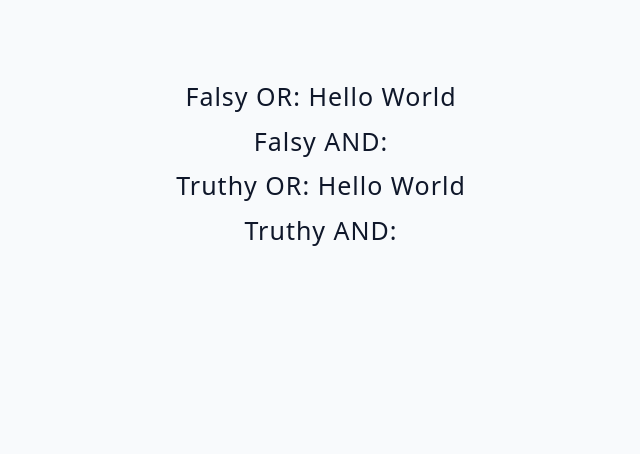
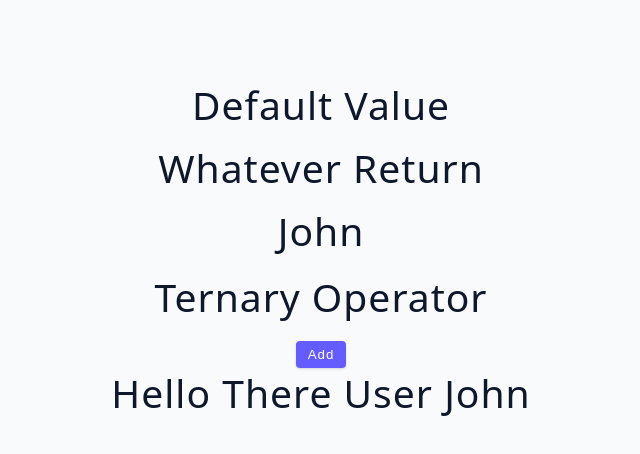
Before and after one commit to fluyid/advanced-react-tutorial, a React (Vite) app: page / in a window 1280 px wide. Shown: the top 454 px of the page, without its empty margins (319-959 px from the left). Built offline with nearby package versions, Linux system fonts and the light colour scheme.

Commit message:
modified short circuit to work with operators and also ternary operators

```diff
--- a/src/App.jsx
+++ b/src/App.jsx
@@ -1,4 +1,4 @@
-import Starter from "./tutorial/03-conditional-rendering/starter/04-short-circuit-overview";
+import Starter from "./tutorial/03-conditional-rendering/starter/05-short-circuit-examples";
 
 function App() {
   return (
--- a/src/tutorial/03-conditional-rendering/starter/05-short-circuit-examples.jsx
+++ b/src/tutorial/03-conditional-rendering/starter/05-short-circuit-examples.jsx
@@ -1,14 +1,45 @@
-import { useState } from 'react';
+import { useState } from "react";
 
 const ShortCircuitExamples = () => {
   // falsy
-  const [text, setText] = useState('');
+  const [text, setText] = useState("");
   // truthy
-  const [name, setName] = useState('susan');
-  const [user, setUser] = useState({ name: 'john' });
+  const [name, setName] = useState("susan");
+  const [user, setUser] = useState({ name: "john" });
   const [isEditing, setIsEditing] = useState(false);
 
-  return <h2>short circuit - examples</h2>;
+  return (
+    <div>
+      <h2>{text || "default value"}</h2>
+      {text && (
+        <div>
+          <h2>whatever return</h2>
+          <h2>{name}</h2>
+        </div>
+      )}
+      {user && <SomeComponent name={user.name} />}
+      <h2 style={{ margin: "1rem 0" }}>Ternary Operator</h2>
+      <button className="btn">{isEditing ? "edit:" : "add"}</button>
+      {user ? (
+        <div>
+          <h2>hello there user {user.name}</h2>
+        </div>
+      ) : (
+        <div>
+          <h2>please login</h2>
+        </div>
+      )}
+    </div>
+  );
+};
+
+const SomeComponent = ({ name }) => {
+  return (
+    <div>
+      <h2>whatever return</h2>
+      <h2>{name}</h2>
+    </div>
+  );
 };
 
 export default ShortCircuitExamples;
```
